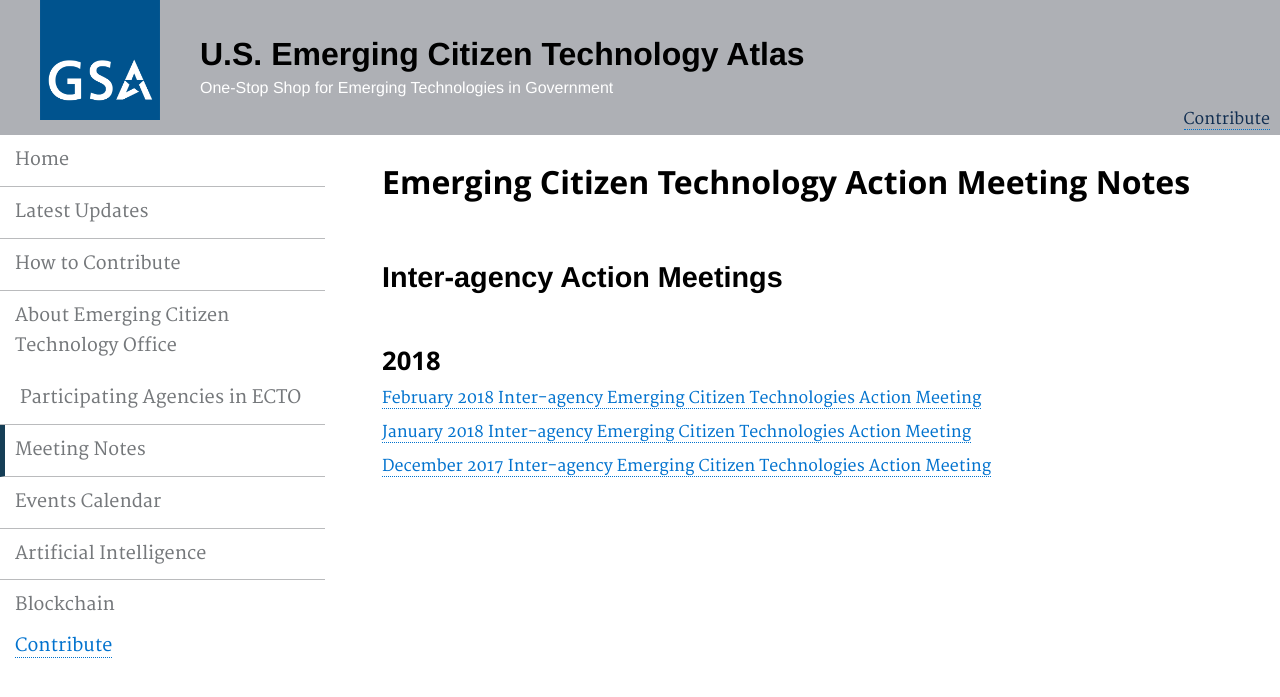
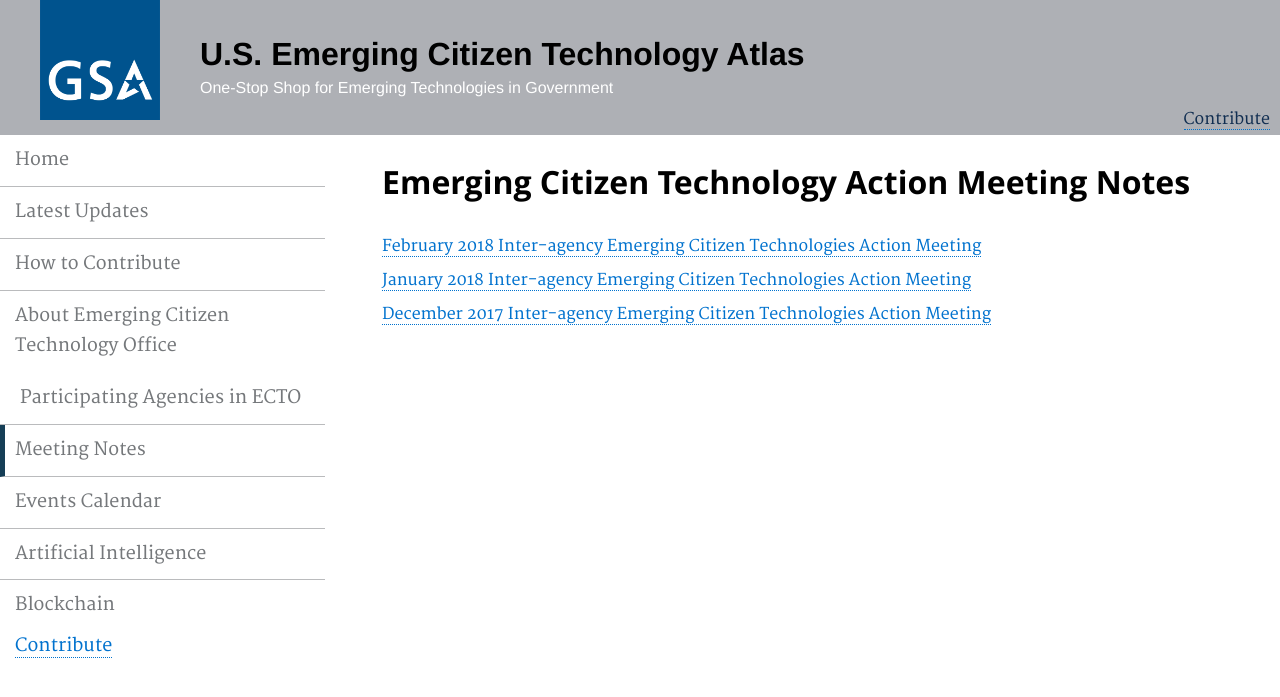
Before and after one commit to GSA/emerging-technology-atlas, a Jekyll site: the page built from pages/Meeting-Notes.md, in a window 1280 px wide. Shown: the top 697 px of the page. Built offline with Jekyll 4.4.1, drawn with Linux system fonts in a browser that asks for light colours.

Commit message:
Update Meeting-Notes.md

```diff
--- a/pages/Meeting-Notes.md
+++ b/pages/Meeting-Notes.md
@@ -5,8 +5,6 @@ permalink: /Meeting-Notes/
 description: ""
 ---
 # Emerging Citizen Technology Action Meeting Notes
-## Inter-agency Action Meetings
-### 2018
 
 [February 2018 Inter-agency Emerging Citizen Technologies Action Meeting](https://emerging.digital.gov/2018-02-Meeting/)
 
```
